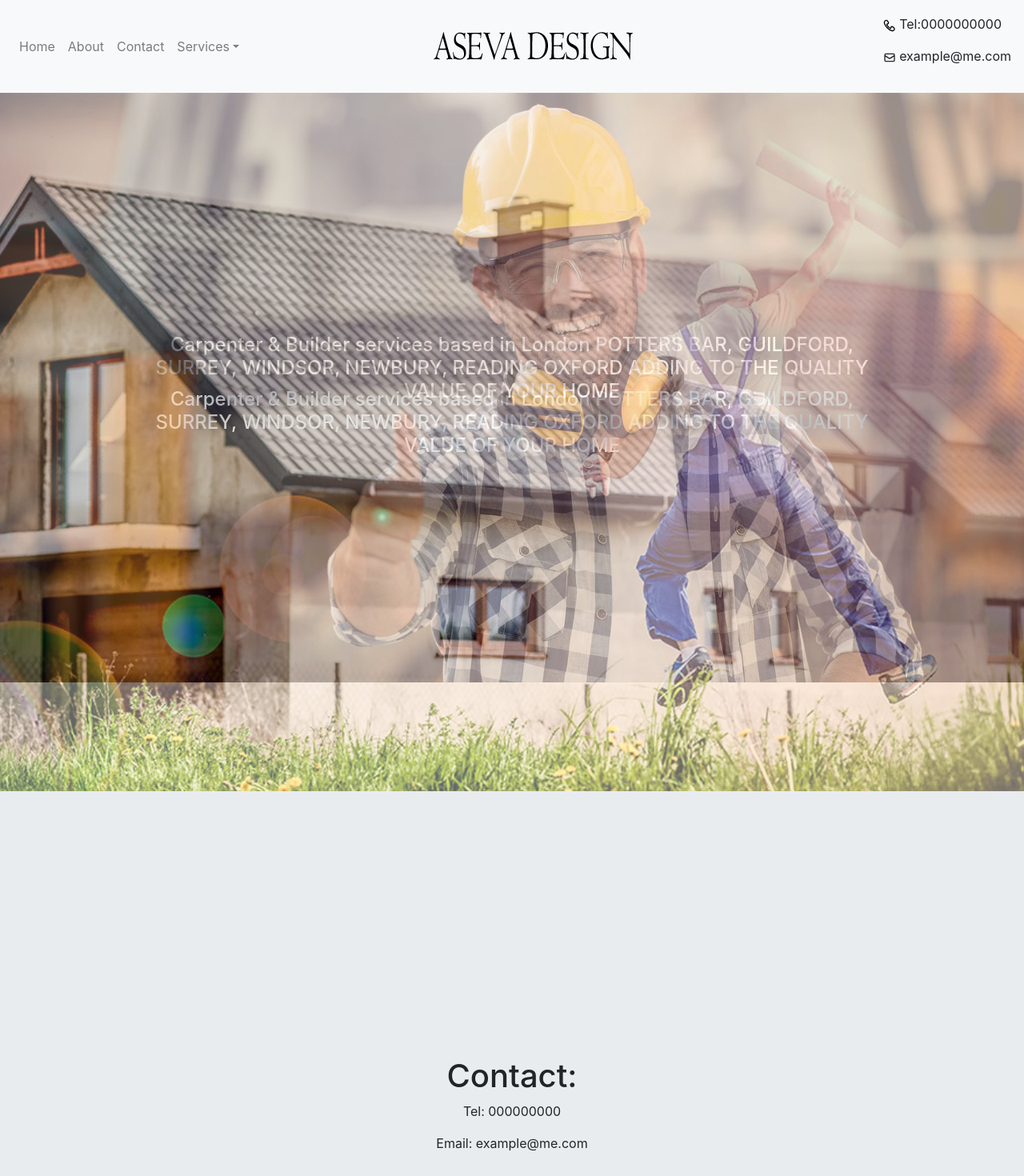
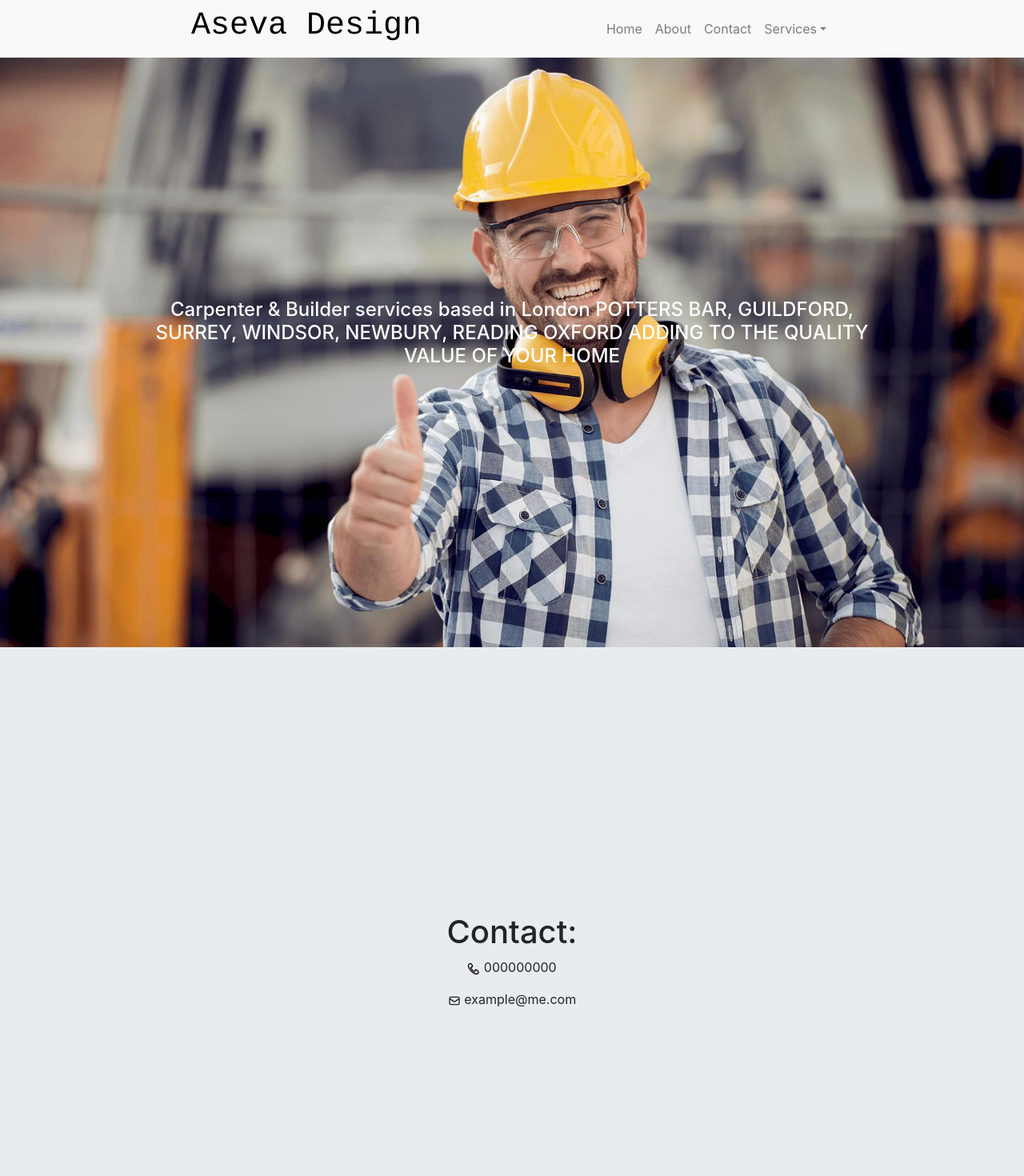
Before and after one commit to Iliyan-Y/Aceva-Design-LTD, a React (Create React App) app: page / in a window 1280 px wide. Shown: the top 1470 px of the page at 80% size. Built offline with nearby package versions, Linux system fonts and the light colour scheme.

Commit message:
navBar Deconstructured

```diff
--- a/src/App.js
+++ b/src/App.js
@@ -1,59 +1,16 @@
-import {
-  Navbar,
-  Container,
-  Nav,
-  Jumbotron,
-  Image,
-  NavDropdown,
-  Carousel,
-} from 'react-bootstrap';
+import { Container, Jumbotron, Carousel } from 'react-bootstrap';
 import AnchorLink from 'react-anchor-link-smooth-scroll';
-import Logo01 from './assets/Logo01.png';
 import { GrPhone } from 'react-icons/gr';
 import { HiOutlineMail } from 'react-icons/hi';
 import bg01 from './assets/background/bg01.jpg';
 import bg04 from './assets/background/bg04.jpg';
 import bg02 from './assets/background/bg02.jpg';
+import NavBar from './components/navBar/navbar';
 
 function App() {
   return (
     <Container className="mw-100 p-0">
-      <Navbar sticky="top" bg="light" expand="lg">
-        <Navbar.Toggle aria-controls="basic-navbar-nav" />
-        <Navbar.Collapse id="basic-navbar-nav">
-          <Nav className="mr-auto">
-            <AnchorLink className="nav-link" href="#home">
-              Home
-            </AnchorLink>
-            <AnchorLink className="nav-link" href="#about">
-              About
-            </AnchorLink>
-            <AnchorLink className="nav-link" href="#contact">
-              Contact
-            </AnchorLink>
-            <NavDropdown title="Services" id="basic-nav-dropdown">
-              <NavDropdown.Item href="#action/3.1">Action</NavDropdown.Item>
-              <NavDropdown.Item href="#action/3.2">
-                Another action
-              </NavDropdown.Item>
-              <NavDropdown.Item href="#action/3.3">Something</NavDropdown.Item>
-            </NavDropdown>
-          </Nav>
-        </Navbar.Collapse>
-
-        <AnchorLink href="#home" style={{ marginRight: '25%' }}>
-          <Image src={Logo01} />
-        </AnchorLink>
-        <div>
-          <p>
-            <GrPhone /> Tel:0000000000
-          </p>
-          <p>
-            <HiOutlineMail /> example@me.com
-          </p>
-        </div>
-      </Navbar>
-
+      <NavBar />
       <Carousel
         id="home"
         className="row h-100 align-items-center justify-content-center text-center"
@@ -61,7 +18,7 @@ function App() {
         indicators={false}
         fade={true}
       >
-        <Carousel.Item interval={1500}>
+        <Carousel.Item interval={2500}>
           <img className="w-100" src={bg01} alt="First slide" />
           <Carousel.Caption className="row h-100 align-items-center justify-content-center text-center">
             <span className="h4">
@@ -87,8 +44,12 @@ function App() {
         <div className="row h-100 align-items-center justify-content-center text-center">
           <div>
             <h1> Contact: </h1>
-            <p>Tel: 000000000</p>
-            <p>Email: example@me.com</p>
+            <p>
+              <GrPhone /> 000000000
+            </p>
+            <p>
+              <HiOutlineMail /> example@me.com
+            </p>
           </div>
         </div>
       </Jumbotron>
--- /dev/null
+++ b/src/components/navBar/dropDownMenu.jsx
@@ -0,0 +1,15 @@
+import React from 'react';
+import { NavDropdown } from 'react-bootstrap';
+import AnchorLink from 'react-anchor-link-smooth-scroll';
+
+const DropDownMenu = () => {
+  return (
+    <NavDropdown title="Services" id="basic-nav-dropdown">
+      <NavDropdown.Item href="#action/3.1">Action</NavDropdown.Item>
+      <NavDropdown.Item href="#action/3.2">Another action</NavDropdown.Item>
+      <NavDropdown.Item href="#action/3.3">Something</NavDropdown.Item>
+    </NavDropdown>
+  );
+};
+
+export default DropDownMenu;
--- /dev/null
+++ b/src/components/navBar/mainLinks.jsx
@@ -0,0 +1,20 @@
+import React from 'react';
+import AnchorLink from 'react-anchor-link-smooth-scroll';
+
+const MainLinks = () => {
+  return (
+    <>
+      <AnchorLink className="nav-link" href="#home">
+        Home
+      </AnchorLink>
+      <AnchorLink className="nav-link" href="#about">
+        About
+      </AnchorLink>
+      <AnchorLink className="nav-link" href="#contact">
+        Contact
+      </AnchorLink>{' '}
+    </>
+  );
+};
+
+export default MainLinks;
--- /dev/null
+++ b/src/components/navBar/navbar.jsx
@@ -0,0 +1,23 @@
+import React from 'react';
+import { Navbar, Nav } from 'react-bootstrap';
+
+import RenderLogo from './renderLogo';
+import MainLinks from './mainLinks';
+import DropDownMenu from './dropDownMenu';
+
+const NavBar = () => {
+  return (
+    <Navbar sticky="top" bg="light" expand="lg">
+      <RenderLogo />
+      <Navbar.Toggle aria-controls="basic-navbar-nav" />
+      <Nav className="mr-auto">
+        <Navbar.Collapse id="basic-navbar-nav">
+          <MainLinks />
+          <DropDownMenu />
+        </Navbar.Collapse>
+      </Nav>
+    </Navbar>
+  );
+};
+
+export default NavBar;
--- /dev/null
+++ b/src/components/navBar/renderLogo.jsx
@@ -0,0 +1,23 @@
+import React from 'react';
+import { Nav } from 'react-bootstrap';
+import AnchorLink from 'react-anchor-link-smooth-scroll';
+
+const RenderLogo = () => {
+  return (
+    <Nav className="mx-auto">
+      <AnchorLink
+        href="#home"
+        className="h1"
+        style={{
+          fontFamily: 'Courier, monospace',
+          color: 'black',
+          textDecoration: 'none',
+        }}
+      >
+        Aseva Design
+      </AnchorLink>
+    </Nav>
+  );
+};
+
+export default RenderLogo;
```
Also changed, not shown: desc.txt (added), src/assets/Logo01.png (deleted), 1 other file (tests, documents, lock files or other folders).
